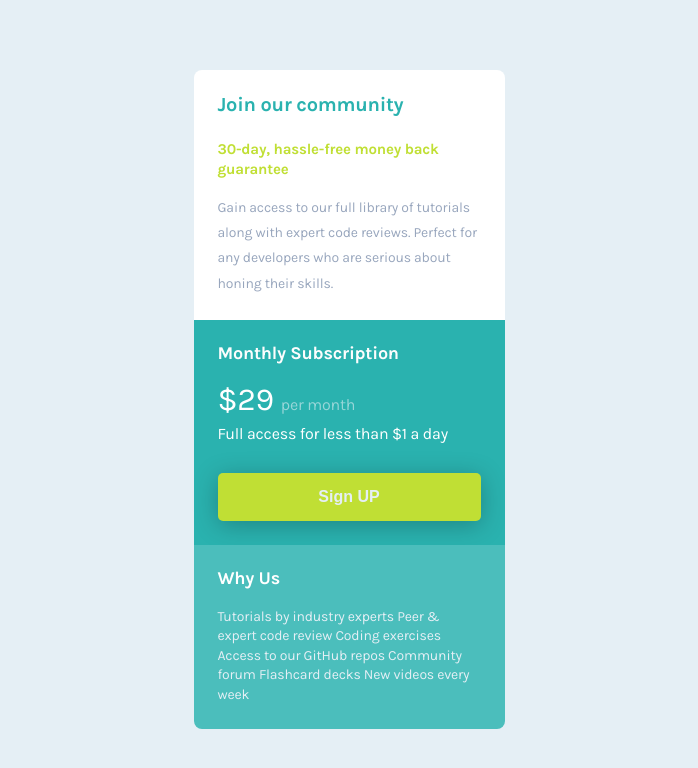
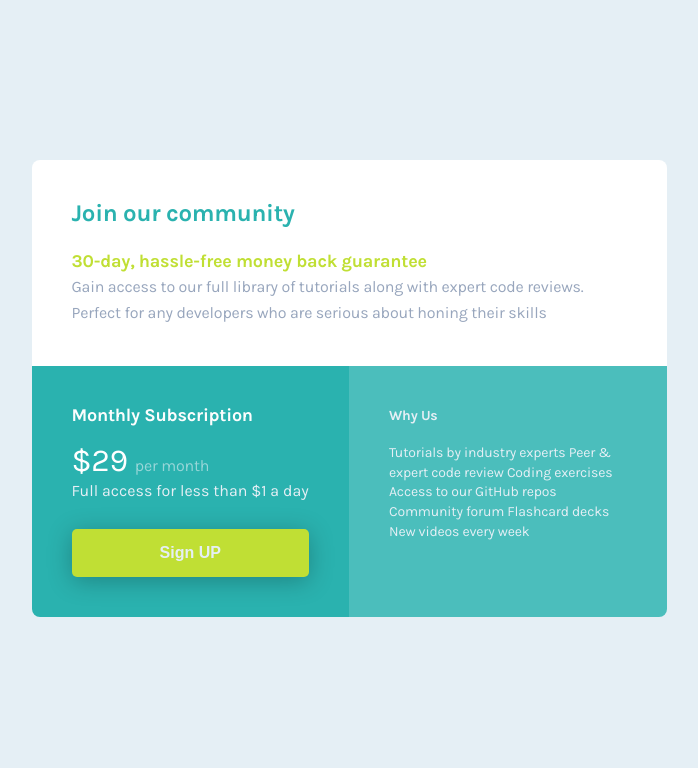
Before and after one commit to JGedd/fem-single-price-grid, a plain HTML site: page index.html in a window 1280 px wide. Shown: the whole page, without its empty margins (291-989 px from the left). Drawn offline with Linux system fonts and the light colour scheme.

Commit message:
recreated frontend mentor solution using HTML & CSS

```diff
--- /dev/null
+++ b/css/style.css
@@ -0,0 +1,197 @@
+@import url('https://fonts.googleapis.com/css2?family=Karla:wght@400;700&display=swap');
+
+:root {
+  --cyan: hsl(179, 62%, 43%);
+  --bright-yellow: hsl(71, 73%, 54%);
+  --light-gray: hsl(204, 43%, 93%);
+  --grayish-blue: hsl(218, 22%, 67%);
+}
+
+html {
+  box-sizing: border-box;
+  font-size: 62.5%; /* 1rem = 10px, 10px/16px = 62.5%*/
+}
+
+*,
+*::before,
+*::after {
+  box-sizing: inherit;
+  margin: 0;
+  padding: 0;
+}
+
+body {
+  font-family: 'Karla', sans-serif;
+  font-size: 1.6rem;
+  line-height: 1.5;
+  background-color: var(--light-gray);
+  display: grid;
+  justify-content: center;
+}
+
+.card {
+  max-width: 63.5rem;
+  margin: 16rem 3.2rem;
+  border-radius: 8px;
+
+  display: grid;
+  grid-template-columns: repeat(2, 1fr);
+}
+
+.top {
+  background-color: #fff;
+  padding: 4rem;
+  border-top-left-radius: 8px;
+  border-top-right-radius: 8px;
+
+  grid-column: 1 / 3;
+}
+
+.top__heading {
+  font-size: 2.4rem;
+  font-weight: 700;
+  line-height: 1.1;
+  color: var(--cyan);
+  margin-bottom: 2.4rem;
+  letter-spacing: -0.3px;
+}
+
+.top__sub-heading {
+  font-size: 1.8rem;
+  color: var(--bright-yellow);
+  font-weight: 700;
+  line-height: 1.1;
+  letter-spacing: -0.22px;
+  margin-bottom: 1.1rem;
+}
+
+.top__paragraph {
+  font-size: 1.6rem;
+  line-height: 1.6;
+  color: var(--grayish-blue);
+  letter-spacing: -0.2px;
+}
+
+.subscription {
+  background-color: var(--cyan);
+  color: var(--light-gray);
+  padding: 4rem;
+  border-bottom-left-radius: 8px;
+}
+
+.subscription__heading {
+  font-size: 1.8rem;
+  font-weight: 700;
+  line-height: 1.1;
+  color: hsl(180, 7%, 99%);
+  letter-spacing: -0.22px;
+  margin-bottom: 1.8rem;
+}
+
+.subscription__price {
+  font-size: 3.2rem;
+  font-style: 700;
+  line-height: 1.1;
+  letter-spacing: -0.4px;
+  color: #ffffff;
+}
+
+.subscription__per-month {
+  font-size: 1.6rem;
+  line-height: 1.6;
+  color: hsla(203, 44%, 93%, 0.585);
+  letter-spacing: -0.2px;
+}
+
+.btn {
+  display: inline-block;
+  border: 0;
+  cursor: pointer;
+  margin-top: 2.6rem;
+  text-decoration: none;
+  font-size: 1.6rem;
+  font-weight: 700;
+  color: var(--light-gray);
+  background-color: var(--bright-yellow);
+  width: 100%;
+  border-radius: 5px;
+  text-align: center;
+  padding: 1.5rem;
+  -webkit-box-shadow: 0px 4px 25px 0px rgba(0, 0, 0, 0.25);
+  box-shadow: 0px 4px 25px 0px rgba(0, 0, 0, 0.25);
+  transition: all ease-in 0.5s;
+}
+
+.btn:hover {
+  background-color: hsl(71, 62%, 50%);
+}
+
+.social-proof {
+  background-color: hsl(179, 47%, 52%);
+  color: var(--light-gray);
+  padding: 4rem;
+  border-bottom-right-radius: 8px;
+  border-bottom-left-radius: 0;
+}
+
+.social-proof__heading {
+  font-size: 1.4rem;
+  line-height: 1.4;
+  letter-spacing: -0.17px;
+  margin-bottom: 1.8rem;
+}
+
+.social-proof__paragraph {
+  font-size: 1.4rem;
+  line-height: 1.4;
+  letter-spacing: -0.17px;
+  max-width: none;
+}
+
+@media screen and (max-width: 768px) {
+  .card {
+    max-width: 31.1rem;
+    margin: 7rem 3rem;
+
+    grid-template-columns: 1fr;
+  }
+
+  .top {
+    background-color: #fff;
+    padding: 2.4rem;
+    border-top-left-radius: 8px;
+    border-top-right-radius: 8px;
+
+    grid-template-columns: 1;
+  }
+
+  .top__heading {
+    font-size: 2rem;
+    letter-spacing: -0.25px;
+  }
+
+  .top__sub-heading {
+    font-size: 1.5rem;
+    line-height: 1.3;
+    letter-spacing: -0.19px;
+    margin-bottom: 1.6rem;
+  }
+
+  .top__paragraph {
+    font-size: 1.4rem;
+    line-height: 1.8;
+    letter-spacing: -0.17px;
+  }
+
+  .subscription {
+    padding: 2.4rem;
+  }
+
+  .social-proof {
+    padding: 2.4rem;
+  }
+
+  .social-proof__paragraph {
+    max-width: 21ch;
+  }
+}
--- a/index.html
+++ b/index.html
@@ -13,35 +13,43 @@
     />
 
     <title>Frontend Mentor | Single Price Grid Component</title>
-<link rel="stylesheet" href="./css/style.min.css">
+    <link rel="stylesheet" href="css/style.css">
+
 
     </style>
   </head>
   <body>
     <main>
+
       <div class="card">
-        <div class="card__header">
-          <h1 class="card__header-heading">Join our community  </h1>
-          <h3 class="card__header-sub-heading"> 30-day, hassle-free money back guarantee</h3>
-          <p class="card__header-paragraph">  Gain access to
+        <div class="top">
+          <h1 class="top__heading">Join our community</h1>
+          <span class="top__sub-heading"> 30-day, hassle-free money back guarantee</span>
+          <p class="top__paragraph"> Gain access to
             our full library of tutorials along with expert code reviews. Perfect for
-            any developers who are serious about honing their skills.</p>
+            any developers who are serious about honing their skills</p>
+
         </div>
-        <div class="card__subscription">
-          <h2 class="card__subscription-sub-heading"> Monthly Subscription </h2>
-          <span class="card__subscription-price"> &dollar;29 </span><span class="card__subscription-per-month"> per month  </span>
 
-          <p class="card__subscription-paragraph">Full access for less than &dollar;1 a day</p>
+        <div class="subscription">
+          <h2 class="subscription__heading">Monthly Subscription </h2>
+          <span class="subscription__price"> &dollar;29 </span><span class="subscription__per-month"> per month  </span>
+
+          <p class="subscription__paragraph">Full access for less than &dollar;1 a day</p>
          <button class="btn">Sign UP</button>
         </div>
 
-        <div class="card__social-proof">
-          <h2 class="card__social-proof-heading"> Why Us </h2>
-          <p class="card__social-proof-paragraph">Tutorials by industry experts Peer &amp; expert code review
+         <div class="social-proof">
+          <h2 class="social-proof__heading"> Why Us </h2>
+          <p class="social-proof__paragraph">Tutorials by industry experts Peer &amp; expert code review
             Coding exercises Access to our GitHub repos Community forum Flashcard decks
             New videos every week</p>
         </div>
-      </div>
+
+
+        </div>
+
+
 
     </main>
 
--- a/sass/style.scss
+++ /dev/null
@@ -1,223 +0,0 @@
-@import url("https://fonts.googleapis.com/css2?family=Karla:wght@400;700&display=swap");
-
-:root {
-  --cyan: hsl(179, 62%, 43%);
-  --bright-yellow: hsl(71, 73%, 54%);
-  --light-gray: hsl(204, 43%, 93%);
-  --grayish-blue: hsl(218, 22%, 67%);
-}
-
-
-// Desktop Breakpoint
-$bp-desktop: 90em; //1440px
-
-
-*,
-*::before,
-*::after {
-  box-sizing: inherit;
-  margin: 0;
-  padding: 0;
-}
-
-html {
-  box-sizing: border-box;
-  font-size: 62.5%; //1rem = 10px, 10px/16px = 62.5%
-}
-
-body {
-  font-family: "Karla", sans-serif;
-  font-size: 1.6rem;
-  line-height: 1.5;
-  background-color: var(--light-gray);
-  display: grid;
-  justify-content: center;
-}
-
-
-// Card Styling
-
-.card {
-  display: grid;
-  max-width: 31.1rem;
-  grid-template-columns: 1fr;
-  margin: 7rem 3rem;
-  border-radius: 8px;
-
-  @media only screen and (min-width: $bp-desktop) {
-    max-width: 63.5rem;
-    margin: 16rem 3.2rem;
-    border-radius: 8px;
-    grid-template-columns: repeat(2, 1fr);
-  }
-
-  &__header {
-    grid-template-columns: 1;
-    padding: 2.4rem;
-    background-color: #fff;
-    border-top-left-radius: 8px;
-    border-top-right-radius: 8px;
-
-    @media only screen and (min-width: $bp-desktop) {
-      grid-column: 1 / 3;
-      padding: 4rem;
-    }
-  }
-
-  &__header-heading {
-    font-size: 2rem;
-    font-weight: 700;
-    line-height: 1.1;
-    color: var(--cyan);
-    margin-bottom: 2.4rem;
-    letter-spacing: -0.25px;
-
-    @media only screen and (min-width: $bp-desktop) {
-      font-size: 2.4rem;
-      letter-spacing: -0.3px;
-    }
-
-  }
-
-  &__header-sub-heading {
-    font-size: 1.5rem;
-    color: var(--bright-yellow);
-    font-weight: 700;
-    line-height: 1.3;
-    margin-bottom: 1.6rem;
-    letter-spacing: -0.19px;
-
-    @media only screen and (min-width: $bp-desktop) {
-      font-size: 1.8rem;
-      line-height: 1.1;
-      letter-spacing: -0.22px;
-      margin-bottom: 1.1rem;
-    }
-
-
-  }
-
-  &__header-paragraph {
-    font-size: 1.4rem;
-    line-height: 1.8;
-    color: var(--grayish-blue);
-    letter-spacing: -0.17px;
-
-    @media only screen and (min-width: $bp-desktop) {
-      font-size: 1.6rem;
-      line-height: 1.6;
-      letter-spacing: -0.2px;
-    }
-  }
-
-
-  &__subscription {
-    background-color: var(--cyan);
-    color: var(--light-gray);
-    padding: 2.4rem;
-    border-bottom-left-radius: 0;
-
-    @media only screen and (min-width: $bp-desktop) {
-    padding: 4rem;
-    border-bottom-left-radius: 8px;
-    }
-  }
-
-  &__subscription-sub-heading {
-    font-size: 1.8rem;
-    font-weight: 700;
-    line-height: 1.1;
-    color: hsl(180, 7%, 99%);
-    letter-spacing: -0.22px;
-    margin-bottom: 1.8rem;
-
-  }
-
-  &__subscription-price {
-    font-size: 3.2rem;
-    font-style: 700;
-    line-height: 1.1;
-    letter-spacing: -0.4px;
-    color: #ffffff;
-  }
-
-  &__subscription-per-month {
-    font-size: 1.6rem;
-    line-height: 1.6;
-    color: hsla(203, 44%, 93%, 0.585);
-    letter-spacing: -0.2px;
-  }
-
-  &__subscription-paragraph {
-    font-size: 1.6rem;
-    line-height: 1.6;
-    color: #ffffff;
-    letter-spacing: -0.2px;
-    margin-top: 0.4rem;
-  }
-
-  &__social-proof {
-    background-color: hsl(179, 47%, 52%);
-    color: var(--light-gray);
-    padding: 2.4rem;
-    border-bottom-right-radius: 8px;
-    border-bottom-left-radius: 8px;
-
-    @media only screen and (min-width: $bp-desktop) {
-      padding: 4rem;
-      border-bottom-right-radius: 8px;
-      border-bottom-left-radius: 0;
-      }
-
-
-  }
-
-  &__social-proof-heading {
-    font-size: 1.8rem;
-    font-weight: 700;
-    line-height: 1.1;
-    letter-spacing: -0.22px;
-    color: #ffffff;
-    margin-bottom: 1.8rem;
-
-
-  }
-
-
-  &__social-proof-paragraph {
-    font-size: 1.4rem;
-    line-height: 1.4;
-    letter-spacing: -0.17px;
-    max-width: 21ch;
-
-    @media only screen and (max-width: $bp-desktop) {
-     max-width: none;
-      }
-
-  }
-
-}
-
-// Button styling
-.btn {
-  display: inline-block;
-  border: 0;
-  cursor: pointer;
-  margin-top: 2.6rem;
-  text-decoration: none;
-  font-size: 1.6rem;
-  font-weight: 700;
-  color: var(--light-gray);
-  background-color: var(--bright-yellow);
-  width: 100%;
-  border-radius: 5px;
-  text-align: center;
-  padding: 1.5rem;
-  -webkit-box-shadow: 0px 4px 25px 0px rgba(0, 0, 0, 0.25);
-  box-shadow: 0px 4px 25px 0px rgba(0, 0, 0, 0.25);
-  transition: all ease-in 0.5s;
-
-  &:hover {
-    background-color: hsl(71, 62%, 50%);
-  }
-}
```
Also changed, not shown: README.md, css/style.min.css (deleted).
